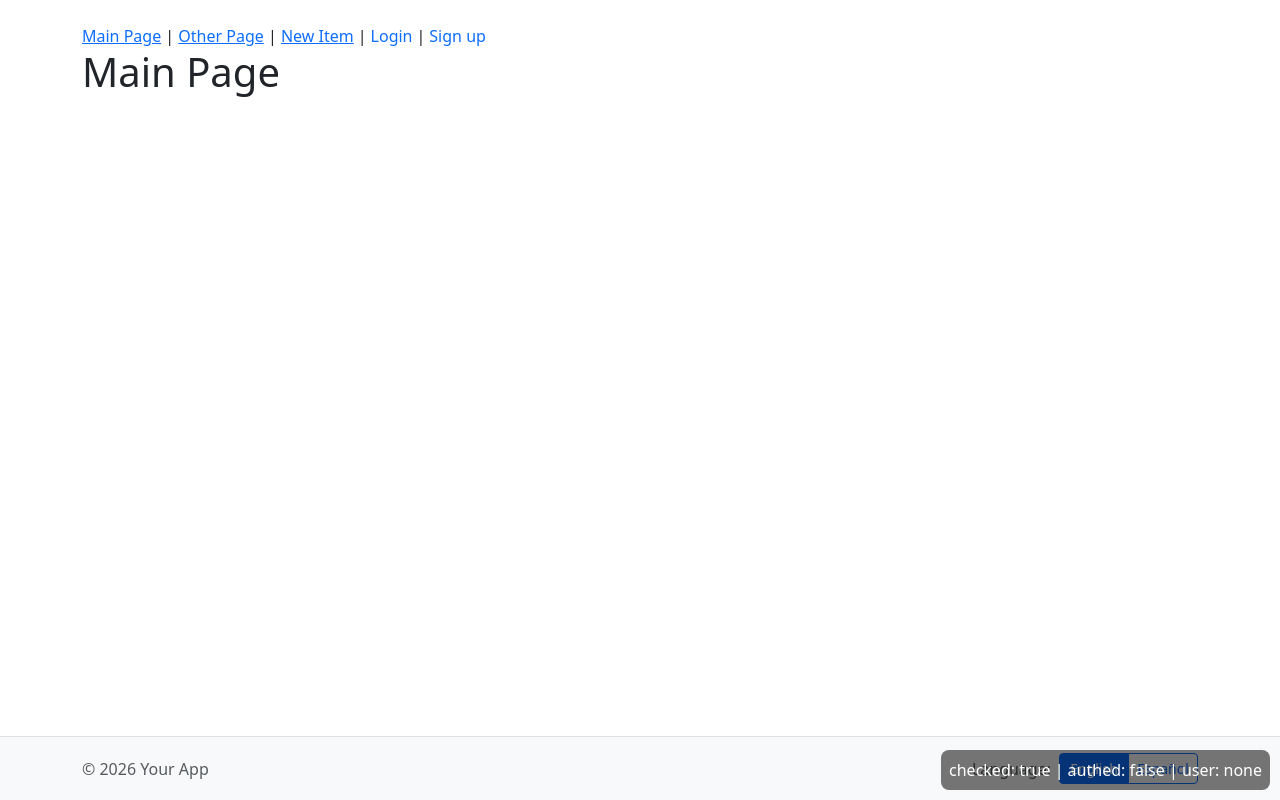
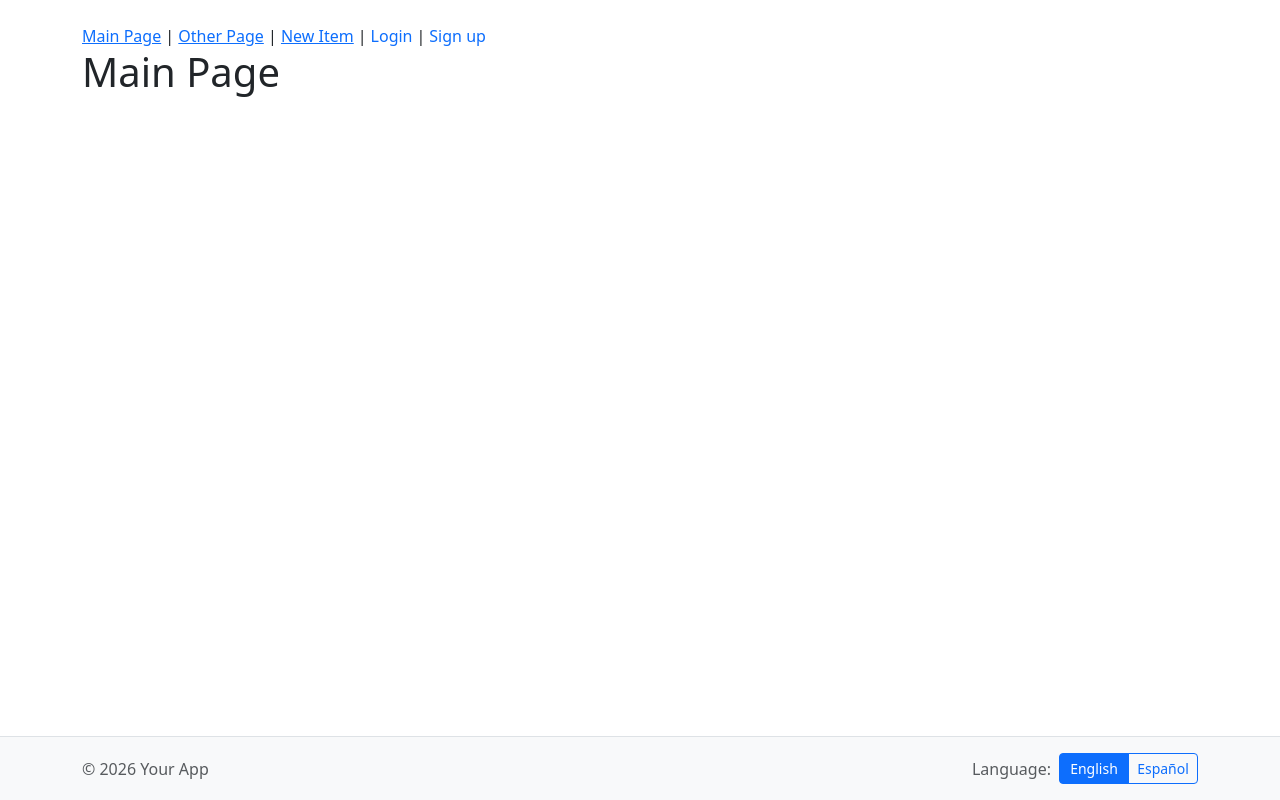
Before and after one commit to ADjehiche/group-52-cw, a Vue app in the folder frontend/: page / in a window 1280 px wide. Built offline with nearby package versions, Linux system fonts and the light colour scheme; no server answers.

Commit message:
forgot to delete this part

```diff
--- a/frontend/src/App.vue
+++ b/frontend/src/App.vue
@@ -1,11 +1,6 @@
 <template>
     <div class="d-flex flex-column min-vh-100">
         <main class="container pt-4 flex-grow-1">
-            <div style="position:fixed;bottom:10px;right:10px;background:#0008;color:white;padding:8px;border-radius:8px;z-index:9999;">
-                checked: {{ authChecked }} |
-                authed: {{ isAuthed }} |
-                user: {{ auth?.user?.username ?? "none" }}
-            </div>
             <div>
                 <router-link
                     class=""
```
